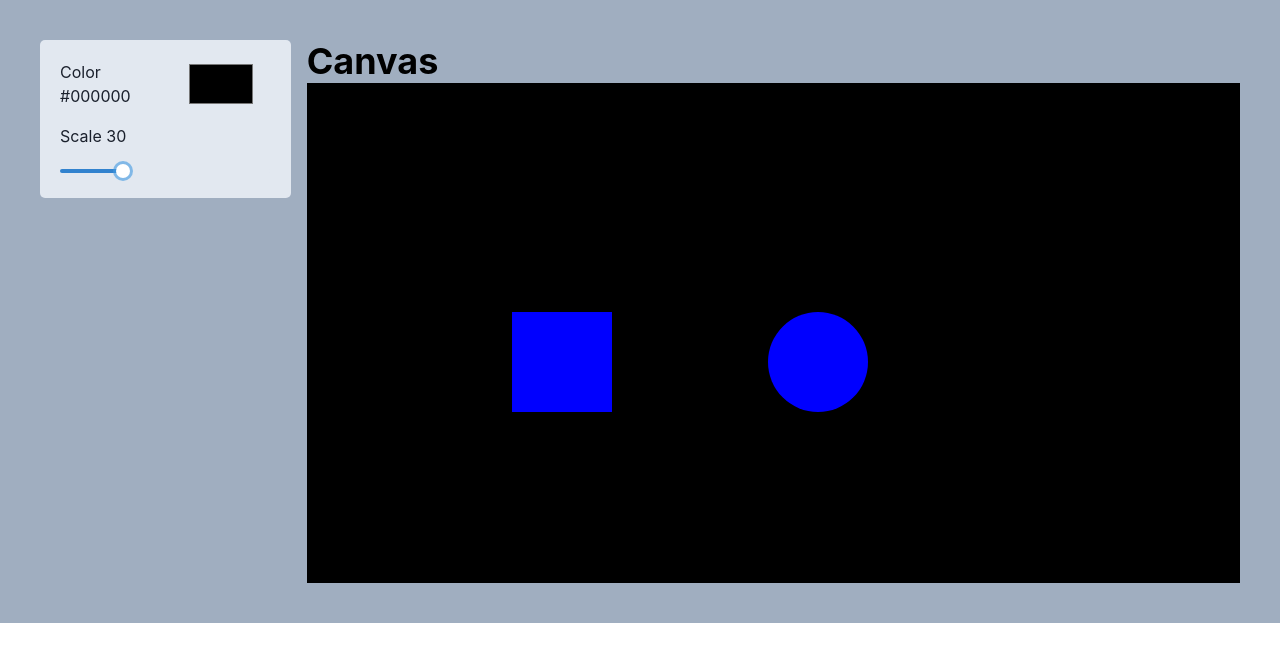
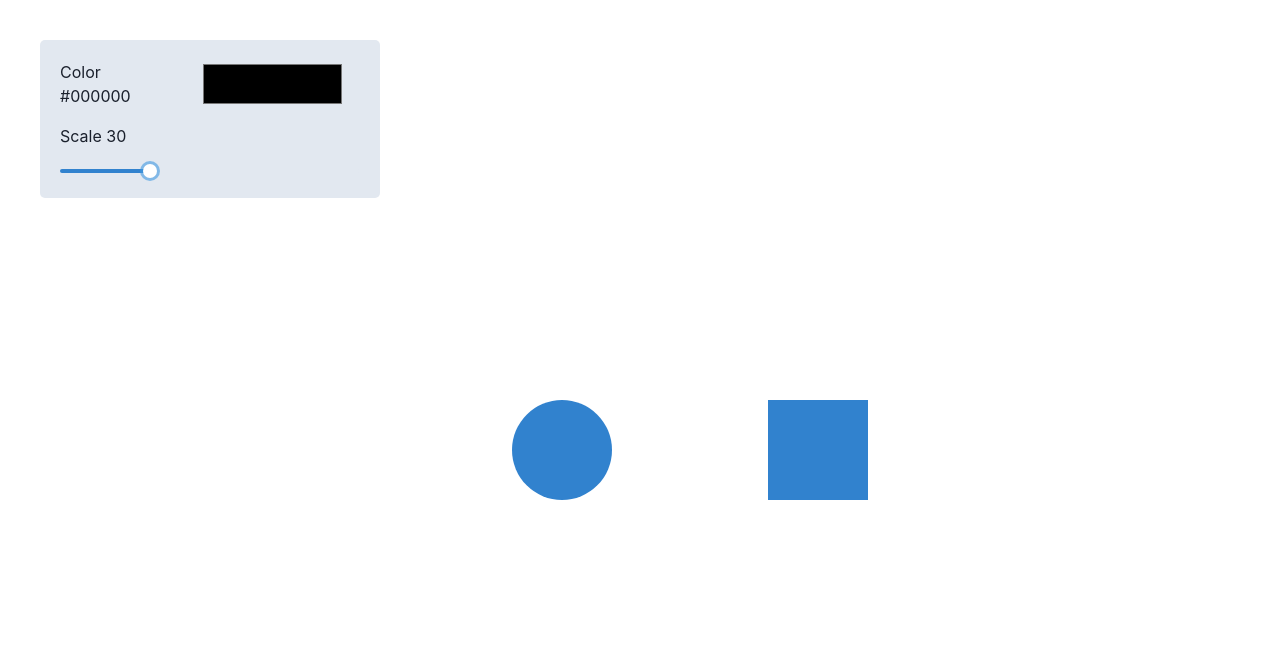
Before and after one commit to Pythonista7/React-Workshop, a React (Create React App) app: page / in a window 1280 px wide. Shown: the top 662 px of the page. Built offline with nearby package versions, Linux system fonts and the light colour scheme.

Commit message:
cleanup ui

```diff
--- a/src/App.css
+++ /dev/null
@@ -1,38 +0,0 @@
-.App {
-  text-align: center;
-}
-
-.App-logo {
-  height: 40vmin;
-  pointer-events: none;
-}
-
-@media (prefers-reduced-motion: no-preference) {
-  .App-logo {
-    animation: App-logo-spin infinite 20s linear;
-  }
-}
-
-.App-header {
-  background-color: #282c34;
-  min-height: 100vh;
-  display: flex;
-  flex-direction: column;
-  align-items: center;
-  justify-content: center;
-  font-size: calc(10px + 2vmin);
-  color: white;
-}
-
-.App-link {
-  color: #61dafb;
-}
-
-@keyframes App-logo-spin {
-  from {
-    transform: rotate(0deg);
-  }
-  to {
-    transform: rotate(360deg);
-  }
-}
--- a/src/App.tsx
+++ b/src/App.tsx
@@ -1,32 +1,13 @@
-import "./App.css";
-import { Container, Grid, GridItem, Heading } from "@chakra-ui/react";
-
+import { Container } from "@chakra-ui/react";
 import MyInputs from "./components/MyInputs";
-import Shapes from "./components/Shapes";
+import Shapes from "./components/Canvas";
 
 function App() {
   return (
-    <div>
-      <Container
-        padding={10}
-        minW="full"
-        minH="full"
-        bg="gray.400"
-        centerContent={true}
-      >
-        <Grid h="auto" templateColumns="repeat(5, 1fr)" gap={4}>
-          <GridItem rowSpan={2} colSpan={1}>
-            <MyInputs />
-          </GridItem>
-          <GridItem rowSpan={2} colSpan={4}>
-            <Heading color="black" alignContent={"center"}>
-              Canvas
-            </Heading>
-            <Shapes />
-          </GridItem>
-        </Grid>
-      </Container>
-    </div>
+    <Container padding={10} minW="full" minH="100vh" bg="white">
+      <MyInputs />
+      <Shapes />
+    </Container>
   );
 }
 
--- /dev/null
+++ b/src/components/Canvas.tsx
@@ -0,0 +1,27 @@
+import { Box } from "@chakra-ui/react";
+
+function Shapes() {
+  return (
+    <Box w="full" h="full">
+      <Box
+        position="absolute"
+        top="50%"
+        left="60%"
+        height={100}
+        width={100}
+        backgroundColor="blue.500"
+      />
+      <Box
+        position="absolute"
+        top="50%"
+        left="40%"
+        height={100}
+        width={100}
+        borderRadius="50%"
+        backgroundColor="blue.500"
+      />
+    </Box>
+  );
+}
+
+export default Shapes;
--- a/src/components/MyInputs.tsx
+++ b/src/components/MyInputs.tsx
@@ -11,7 +11,7 @@ import {
 } from "@chakra-ui/react";
 import { useEffect, useState } from "react";
 
-function MyInputs(props: any) {
+function MyInputs() {
   const [color, setColor] = useState<string>("#000000");
   const [scale, setScale] = useState<number>(30);
 
@@ -21,11 +21,19 @@ function MyInputs(props: any) {
   }, [color, scale]);
 
   return (
-    <>
-      <Box rounded={5} padding={5} alignContent="center" bg="gray.200">
+    <Box
+      rounded={5}
+      padding={5}
+      alignContent="center"
+      bg="gray.200"
+      position="absolute"
+    >
       <Stack spacing={4} align="stretch">
+        {/* Color Input */}
         <Flex>
-            <Text color="black.500">Color {color}</Text>
+          <Text w={40} color="black.500">
+            Color {color}
+          </Text>
 
           <Input
             marginLeft={10}
@@ -39,8 +47,9 @@ function MyInputs(props: any) {
             }}
           />
         </Flex>
+
+        {/* Scale input */}
         <Text color="black.500">Scale {scale} </Text>
-
         <Slider
           aria-label="slider-ex-1"
           defaultValue={30}
@@ -55,7 +64,6 @@ function MyInputs(props: any) {
         </Slider>
       </Stack>
     </Box>
-    </>
   );
 }
 
--- a/src/components/Shapes.css
+++ /dev/null
@@ -1,18 +0,0 @@
-.circle {
-    width: 100px;
-    height: 100px;
-    background: red;
-    border-radius: 50%;
-    position: absolute;
-    top: 50%;
-    left: 40%;
-  }
-
-.square {
-    height: 100px;
-    width: 100px;
-    background-color: rgb(0, 51, 161);
-    position: absolute;
-    top: 50%;
-    left: 60%;
-  }
--- a/src/components/Shapes.tsx
+++ /dev/null
@@ -1,32 +0,0 @@
-import { Box } from "@chakra-ui/react";
-import "./Shapes.css";
-
-function Shapes(props: any) {
-  const circleStyle: React.CSSProperties = {
-    height: "100px",
-    width: "100px",
-    backgroundColor: "blue",
-    position: "absolute",
-    borderRadius: "50%",
-    top: "50%",
-    left: "60%",
-  };
-
-  const squareStyle: React.CSSProperties = {
-    height: "100px",
-    width: "100px",
-    backgroundColor: "blue",
-    position: "absolute",
-    top: "50%",
-    left: "40%",
-  };
-
-  return (
-    <Box bg={"black"} minW="500px" minH="500px">
-      <div style={circleStyle}></div>
-      <div style={squareStyle}></div>
-    </Box>
-  );
-}
-
-export default Shapes;
```
Also changed, not shown: 1 other file (tests, documents, lock files or other folders). Lines whose indentation alone changed are shown as unchanged.
